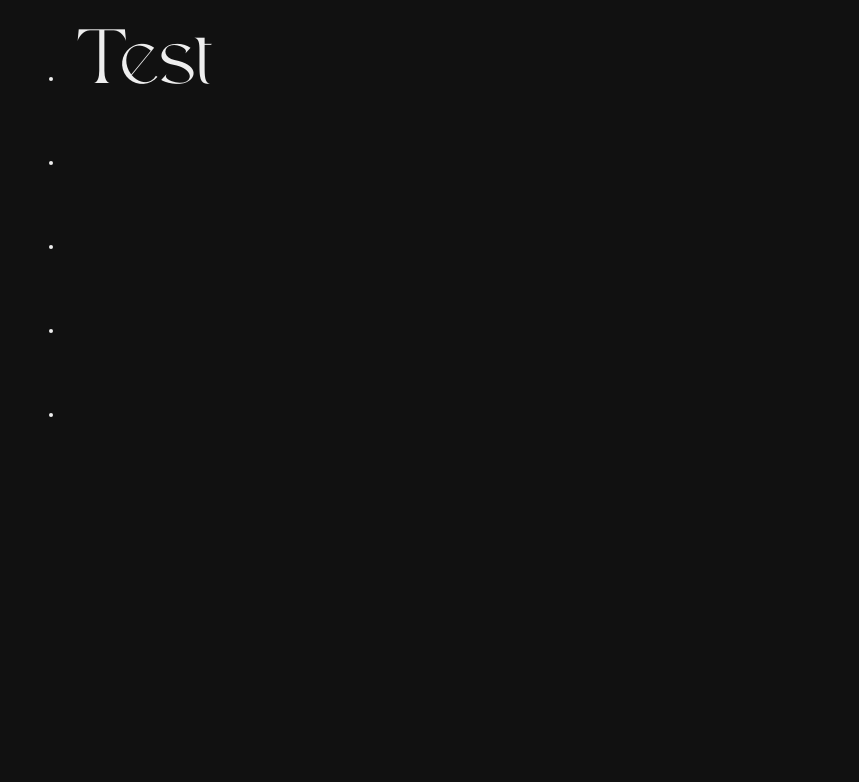
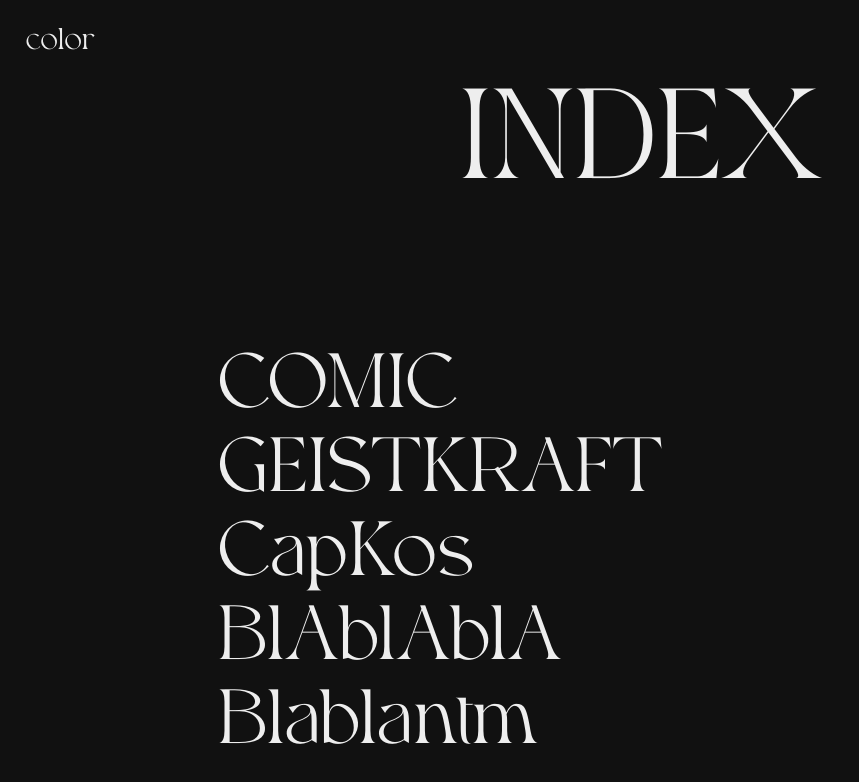
Before and after one commit to GiraudEliott/PORTFOLIO, a plain HTML site: page work-index.html in a window 1280 px wide. Shown: the whole page, without its empty margins (0-859 px from the left). Drawn offline with Linux system fonts and the light colour scheme.

Commit message:
UP
Deja marre

```diff
--- a/stlye.css
+++ b/stlye.css
@@ -28,7 +28,6 @@ html[data-theme='dark'] {
     font-weight: 1000;
     src: url(./RESSOURCES/Roxie\ rossa.otf);
 }
-
 
 body {
     font-family: Roxie;
--- a/style-index.css
+++ b/style-index.css
@@ -2,7 +2,25 @@
     --background-color: #111111;
     --text-color: #eeeeee;
     --link-color: #eeeeee;
+}
 
+html[data-theme='light'] {
+    --background-color: #eeeeee;
+    --text-color: #111111;
+    --link-color: #111111;
+    --display-green-menu-button:none;
+}
+
+html[data-theme='dark'] {
+    --background-color: #111111;
+    --text-color: #eeeeee;
+    --link-color: #eeeeee;
+    --display-pink-menu-button:none;
+}
+
+[data-theme='light'] .d-block-light,
+[data-theme='dark'] .d-block-dark {
+    display: block !important;
 }
 
 @font-face {
@@ -10,10 +28,6 @@
     font-weight: 1000;
     src: url(./RESSOURCES/Roxie\ rossa.otf);
 }
-
-::-webkit-scrollbar {
-    display: none;
-  }
 
 body {
     font-family: Roxie;
@@ -23,52 +37,89 @@ body {
     transition: all 350ms ease-out;
 }
 
+h1 {
+    text-align: center;
+    font-size: 10vw;
+    /* background-color: blue; */
+    margin: 10vh;
+    z-index: 1;
+    top: 0%;
+    left: auto
+}
+
+ul {
+    /* background-color: red; */
+    margin: 10vw;
+    list-style: none;
+    text-align: justify;
+}
+
 a {
     position: relative;
-    text-align: center;
+    /* text-align: center; */
+    color: var(--link-color);
+    text-align: start;
+    font-size: 6vw;
+    /* background-color: green; */
+    margin: 2vw;
     text-decoration: none;
-    color: var(--link-color);
-    text-align: center;
-    font-size: 6vw;
-    text-decoration: none;
-    /* background-color: green; */
-    margin: 1vw;
+
 }
 
-/* p {
-    width: 100%;
-    background-color: red;
-} */
-
-/* HOVER EFFECTS */
-
-.nomen-test:hover{
-    background: url(./MEDIA/index-background-images/NOMEN\ TEST\ 2[3756].png) no-repeat center center fixed !important;
-    -webkit-background-size: cover;
-    -moz-background-size: cover;
-    background-size: cover;
-    transition: 350ms ease-in-out;
-    margin: 0;
-    padding: 0;
-    height: 100vh;
-    z-index: -1;
+a:hover {
+    color: rgb(0, 255, 0);
 }
 
+#theme-toggle{
+    position: absolute;
+    width: 8vw;
+    height: 3vw;
+    left: 0;
+    top: 0;
+    display: flex;
+    justify-content: flex-start;
+    margin-top: 2vw;
+    margin-left: 1vw;
+    /* background-color: red; */
+    z-index: 1;
+}
+
+.bouton-theme{
+    background:none;
+    border:none;
+    margin:0;
+    padding:0;
+}
+
+.color-text-theme{
+    font-size: 6vw;
+    font-size: 30px;
+    position: absolute;
+    left: 0;
+    top: 0;
+    display: flex;
+    justify-content: flex-start;
+    margin: 2vw;
+}
 
 @media only screen and (max-width: 600px) {
 
-    h1 {
-        font-size: 25vw;
-        text-align: center;
+    body {
+        margin: 0%;
     }
 
-    #theme-toggle {
+    a {
+        font-size: 10vw;
+    }
+
+    h1 {
+        font-size: 70px;
+    }
+
+    #theme-toggle{
         width: 20vw;
         height: 10vw;
+        display: none;
+
     }
-
-    {
-        width: 15vw;
-    }
-
 }
--- a/work-index.html
+++ b/work-index.html
@@ -12,38 +12,44 @@
 
 <body>
 
-    <!-- TEST 1 -->
-    <!-- <p><a href="./index.html">RETOUR A L'ACCEUIL</a></p>
+    <h1>INDEX</h1>
 
-    <p class="nomen"><a href="#">Nomen test</a></p>
-    <p><a href="">Test</a></p>
-    <p><a href="">Deuxieme</a></p>
-    <p><a href="">Troisieme estt</a>
-    <p><a href="">Quatrieme test</a>
-    <p><a href="">5eme test</a>
-    <p><a href="">Sixieme test</a></p>
+    <input id="theme-toggle" class="bouton-theme" type="button">
+    <p class="color-text-theme">color</p>
+    </input>
 
-    <div class="nomen-test">
-        <a href="#">TEST NOMEN</a>
-    </div> -->
+    <ul>
+        <li><a href="#">COMIC</a></li>
+        <li><a href="#">GEISTKRAFT</a></li>
+        <li><a href="#">CapKos</a></li>
+        <li><a href="#">BlAblAblA</a></li>
+        <li><a href="#">Blablantm</a></li>
+    </ul>
 
-    <section class="liste">
-        <ul>
-            <li ><a href="">Test</a></li>
-            <li><a href=""></a></li>
-            <li><a href=""></a></li>
-            <li><a href=""></a></li>
-            <li><a href=""></a></li>
-        </ul>
-    </section>
+    <script>
+        var toggle = document.getElementById("theme-toggle");
 
+        var storedTheme =
+            localStorage.getItem("theme") ||
+            (window.matchMedia("(prefers-color-scheme: light)").matches
+                ? "dark"
+                : "light");
+        if (storedTheme)
+            document.documentElement.setAttribute("data-theme", storedTheme);
+
+        toggle.onclick = function () {
+            var currentTheme = document.documentElement.getAttribute("data-theme");
+            var targetTheme = "light";
+
+            if (currentTheme === "light") {
+                targetTheme = "dark";
+            }
+
+            document.documentElement.setAttribute("data-theme", targetTheme);
+            localStorage.setItem("theme", targetTheme);
+        };
+    </script>
 
 </body>
 
 </html>
-
-<script>
-    let imgChange = () => {
-        document.querySelector('.bg-img').style.backgroudImage = "url(./)"
-    }
-</script>
```
Also changed, not shown: index.html (+4 -0 lines).
